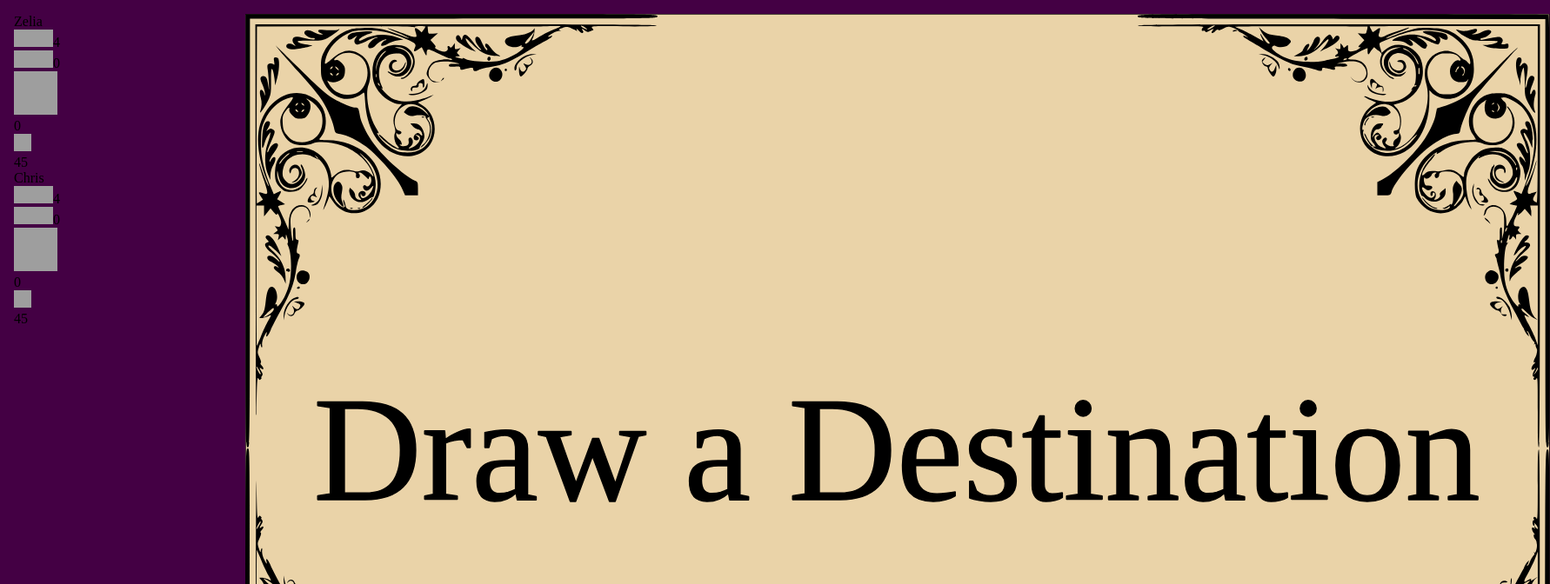
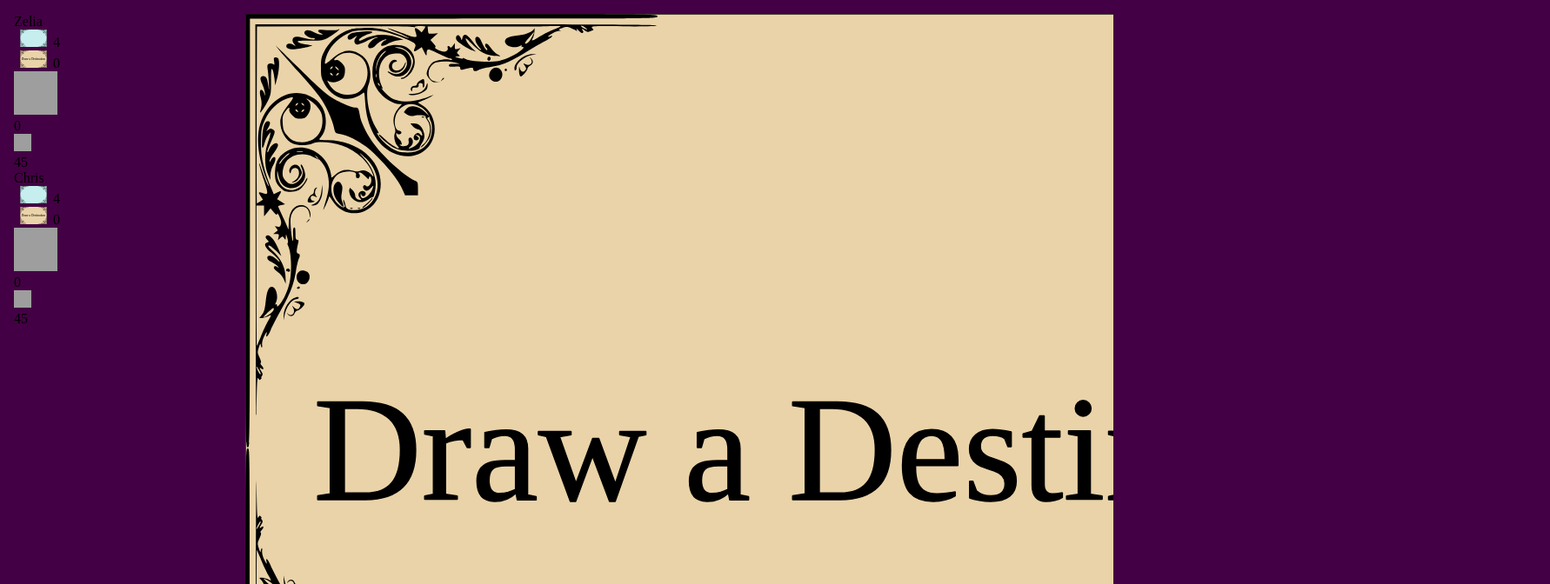
Before and after one commit to zsequeira9/train-game, a React (Vite) app: page / in a window 1280 px wide. Both pictures are taken after a click on the button "Start?". Shown: the top 672 px of the page at 87% size, 1782 px wide, since content can reach past the window. Built offline with nearby package versions, Linux system fonts and the light colour scheme; grey boxes are pictures that could not be loaded.

Commit message:
Added disabled state for cards and improved playerscoressection

```diff
--- a/src/app/components/DrawPile/DrawPile.module.css
+++ b/src/app/components/DrawPile/DrawPile.module.css
@@ -12,3 +12,18 @@
   margin: .5em 0;
   cursor: pointer;
 }
+
+.disabled {
+  position: relative;
+  right: -35%;
+}
+.disabled::before {
+  content: "";
+  position: absolute;
+  top:0;
+  left:0;
+  right:0;
+  bottom: 0;
+  background-color: rgba(0,0,0,.3);
+  cursor: not-allowed;
+}
--- a/src/app/components/DrawPile/DrawPile.tsx
+++ b/src/app/components/DrawPile/DrawPile.tsx
@@ -9,9 +9,11 @@ interface DrawPileProps {
 
 export default function DrawPile({openTrainDeck, eventCallback}: DrawPileProps) {
 
+  const trainDisabled = true;
+  const destinationDisabled = false;
   const listOpenTrainCards = openTrainDeck.map((trainCard) =>
     <li key={trainCard.id}
-        className={styles.trainCardWrapper}
+        className={[styles.trainCardWrapper, trainDisabled ? styles.disabled: ""].join(' ')}
         onClick={() => eventCallback({type: 'drawTrainCardFace', trainCardId: trainCard.id})}>
 
       <img className="train-card-img"
@@ -25,12 +27,12 @@ export default function DrawPile({openTrainDeck, eventCallback}: DrawPileProps)
     <div className={styles.deck}>
 
       <ul className={styles.faceUp}>
-        <li className={styles.trainCardWrapper}
+        <li className={[styles.trainCardWrapper, destinationDisabled ? styles.disabled : ""].join(" ")}
             onClick={() => eventCallback({type: 'drawDest'})}>
           <img className="train-card-img" src={'/DestinationBack.svg'} alt="Draw a destination"/>
         </li>
         {listOpenTrainCards}
-        <li className={styles.trainCardWrapper}
+        <li className={[styles.trainCardWrapper, trainDisabled ? styles.disabled : ""].join(" ")}
             onClick={() => eventCallback({type: 'drawTrainCardDeck'})}>
           <img className="train-card-img" src={'/TrainBack.svg'} alt="Draw a destination"/>
         </li>
--- a/src/app/components/PlayerScores/PlayerScoresSection.module.css
+++ b/src/app/components/PlayerScores/PlayerScoresSection.module.css
@@ -85,6 +85,7 @@
   flex-grow: 1;
   flex-shrink: 1;
   flex-basis: 50%;
+  text-align: center;
 }
 
 .player-scorecard .player-scores {
--- a/src/app/components/PlayerScores/PlayerScoresSection.tsx
+++ b/src/app/components/PlayerScores/PlayerScoresSection.tsx
@@ -38,19 +38,13 @@ export default function PlayerScoresSection({ playerList, currentPlayer }: Playe
         <div className={_c(styles.row, styles.playerCards)}>
 
           <div className={styles.col}>
-            <img src='https://www.optimo-it.com/wp-content/uploads/2022/09/wireframe-box-270x2031.jpg'
-                 width="45px" height="20px" alt="train cards"/>
-            <span>
-            {player.totalTrainCards}
-          </span>
+            <img src={'/TrainBack.svg'} alt="Train Cards" width="45px" height="20px"/>
+            <span>{player.totalTrainCards}</span>
           </div>
 
           <div className={styles.col}>
-            <img src='https://www.optimo-it.com/wp-content/uploads/2022/09/wireframe-box-270x2031.jpg'
-                 width="45px" height="20px" alt="destination cards"/>
-            <span>
-            {player.totalDestinationCards}
-          </span>
+            <img src={'/DestinationBack.svg'} alt="Destination Cards" width="45px" height="20px"/>
+            <span>{player.totalDestinationCards}</span>
           </div>
 
         </div>
--- a/src/app/styles/main.css
+++ b/src/app/styles/main.css
@@ -36,6 +36,7 @@
 html,
 body {
   background-color: var(--main-bg-color);
+  overflow-x: hidden;
 }
 
 
```
